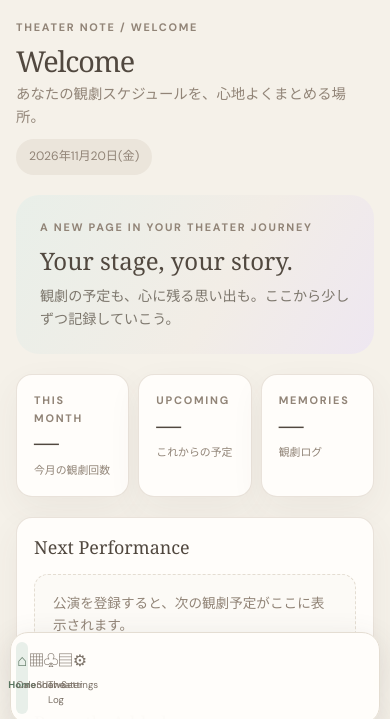
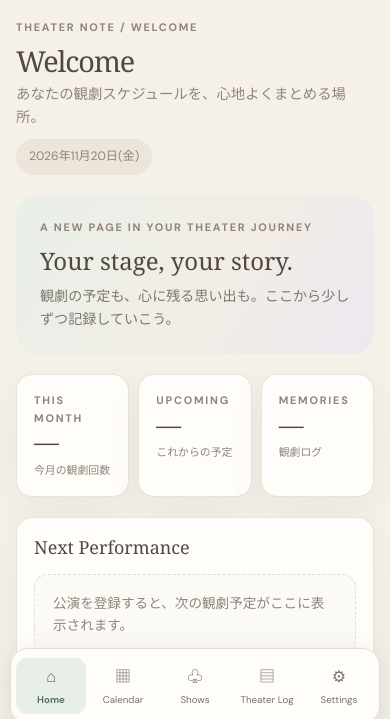
Before and after one commit to Qteramu/Theater_note, a plain HTML site: page index.html in a window 390 px wide. Shown: the part 110-829 px from the top of the page. Drawn offline with Linux system fonts and the light colour scheme.

Commit message:
Add files via upload

```diff
--- a/css/style.css
+++ b/css/style.css
@@ -131,15 +131,15 @@ button { font: inherit; }
   .event-row { gap: 10px; }
   .event-row .status { font-size: .63rem; padding: 5px 8px; }
   .mobile-nav {
-    display: grid; grid-template-columns: repeat(5, 1fr); gap: 2px;
+    display: block;
     position: fixed; z-index: 20; left: 10px; right: 10px; bottom: 10px;
     padding: 9px 5px calc(9px + env(safe-area-inset-bottom));
     background: rgba(255,253,250,.96); backdrop-filter: blur(14px);
     border: 1px solid var(--line); border-radius: 18px;
     box-shadow: 0 8px 30px rgba(81,72,63,.13);
   }
-  .mobile-nav .nav-list { display: grid; grid-template-columns: repeat(5, minmax(0, 1fr)); gap: 2px; }
-  .mobile-nav .nav-link { display: flex; flex-direction: column; gap: 3px; padding: 6px 2px; border-radius: 11px; font-size: .61rem; }
+  .mobile-nav .nav-list { display: grid; width: 100%; grid-template-columns: repeat(5, minmax(0, 1fr)); gap: 2px; }
+  .mobile-nav .nav-link { display: flex; min-width: 0; flex-direction: column; align-items: center; justify-content: center; gap: 3px; padding: 6px 1px; border-radius: 11px; font-size: .61rem; text-align: center; white-space: nowrap; }
   .mobile-nav .nav-icon { font-size: 1rem; width: auto; }
   .calendar-grid { gap: 3px; }
   .calendar-day { min-height: 66px; padding: 5px 3px; border-radius: 8px; font-size: .68rem; }
```
